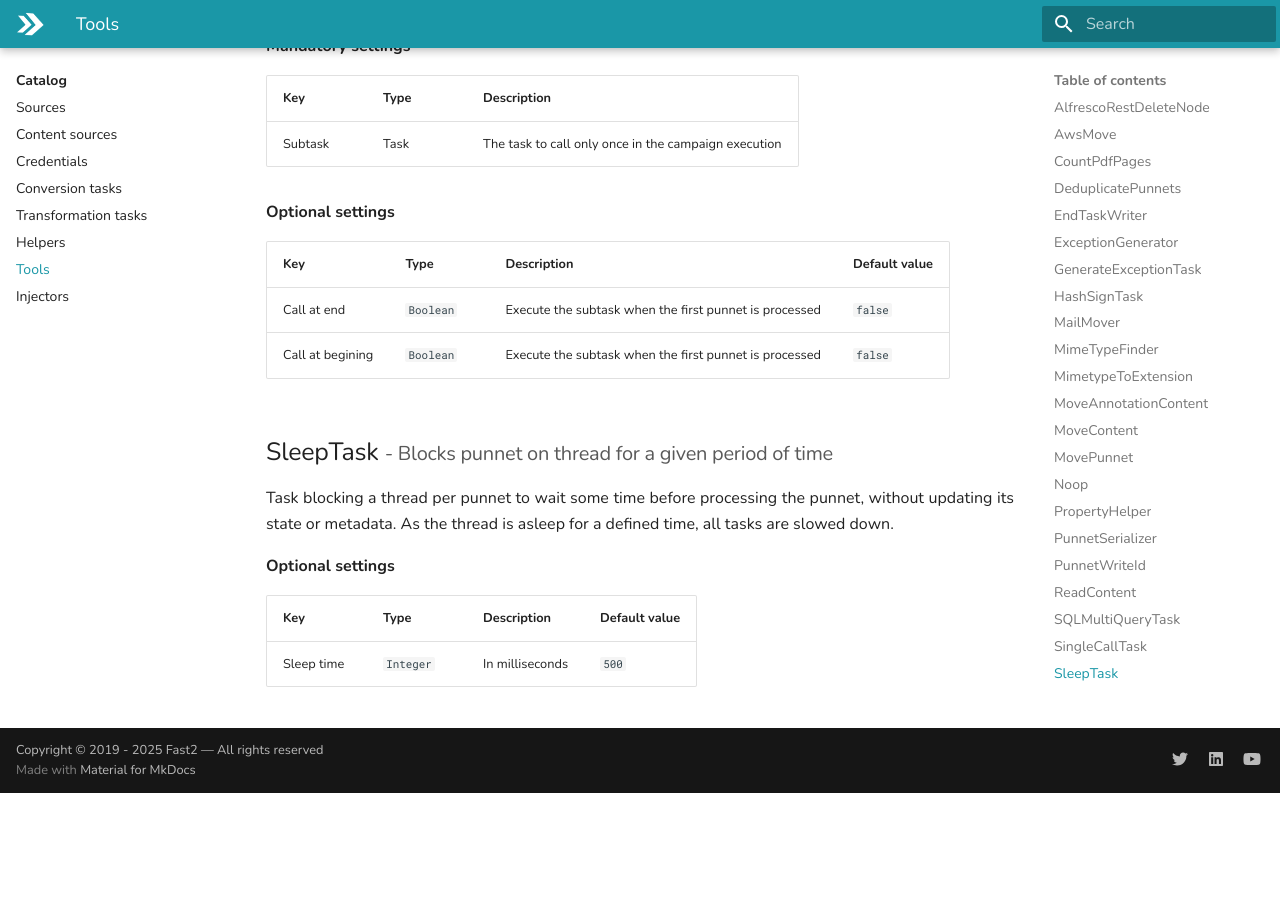
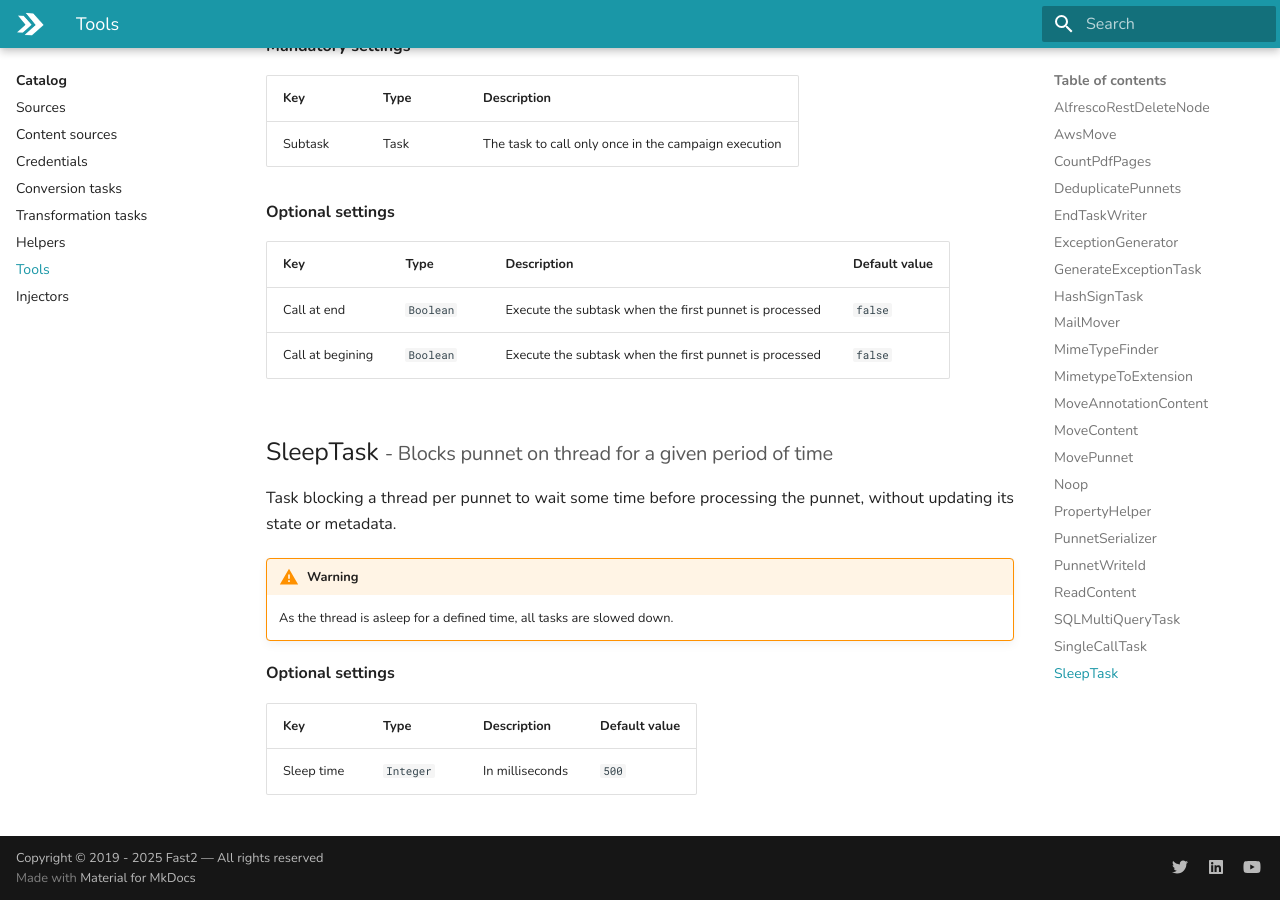
Before and after one commit to Fast2docs/Fast2-docs, an MkDocs documentation site: the page built from docs/catalog/tool.md, in a window 1280 px wide and 900 px high, scrolled down 14410 px. Built offline with MkDocs 1.6.1 and Material for MkDocs 9.7.7, drawn with Linux system fonts in a browser that asks for light colours; the version menu is left out; before the commit the page ends 15203 px from its top, so only the background shows below that.

Commit message:
warning panel on SleepTask

```diff
--- a/docs/catalog/tool.md
+++ b/docs/catalog/tool.md
@@ -417,7 +417,10 @@
 
 ## SleepTask <small> - Blocks punnet on thread for a given period of time </small> {#SleepTask data-toc-label="SleepTask"}
 
-Task blocking a thread per punnet to wait some time before processing the punnet, without updating its state or metadata. As the thread is asleep for a defined time, all tasks are slowed down.
+Task blocking a thread per punnet to wait some time before processing the punnet, without updating its state or metadata.
+!!! warning
+
+    As the thread is asleep for a defined time, all tasks are slowed down.
 
 
 <b>Optional settings</b>
```
